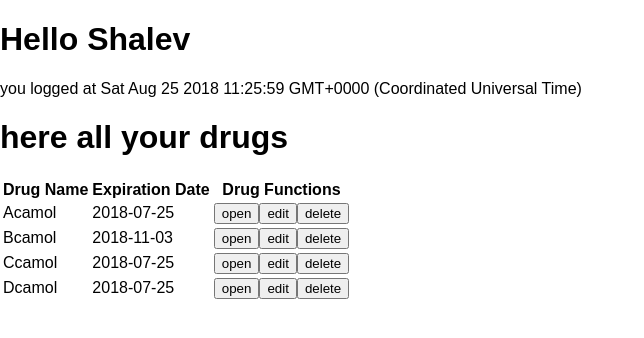
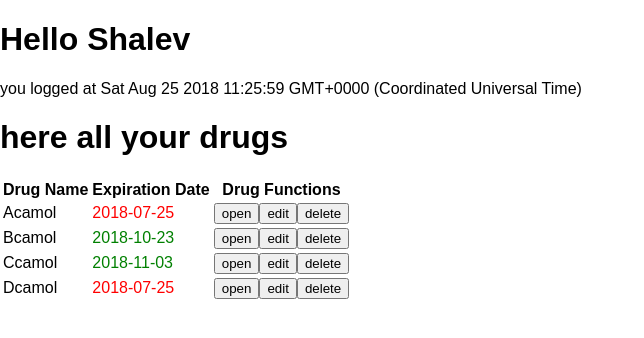
Before and after one commit to ShalevAbadi/PharmApp, a React (Create React App) app in the folder clientside/: page / in a window 1280 px wide. Shown: the top 338 px of the page, without its empty margins (0-644 px from the left). Built offline with nearby package versions, Linux system fonts and the light colour scheme.

Commit message:
added date colors

```diff
--- a/clientside/src/App.js
+++ b/clientside/src/App.js
@@ -7,7 +7,7 @@ class App extends Component {
     drugs: [
       { id: 0, name: 'Acamol', daysAfterOpened: 10 },
       { id: 1, name: 'Bcamol', daysAfterOpened: 6 },
-      { id: 2, name: 'Ccamol', daysAfterOpened: 180 },
+      { id: 2, name: 'Ccamol', daysAfterOpened: 0 },
       { id: 3, name: 'Dcamol', daysAfterOpened: Infinity },
       { id: 4, name: 'Ecamol', daysAfterOpened: 180 },
       { id: 5, name: 'Fcamol', daysAfterOpened: 180 },
@@ -15,8 +15,8 @@ class App extends Component {
     ],
     userDrugs: [
       { id: 0, userName: 'userTest', drugName: 'Acamol', expirationDate: new Date(), isOpened: false },
-      { id: 1, userName: 'userTest', drugName: 'Bcamol', expirationDate: new Date((new Date()).getTime() + (86400000 * 100)), isOpened: false },
-      { id: 2, userName: 'userTest', drugName: 'Ccamol', expirationDate: new Date(), isOpened: false },
+      { id: 1, userName: 'userTest', drugName: 'Bcamol', expirationDate: new Date((new Date()).getTime() + (86400000 * 90)), isOpened: false },
+      { id: 2, userName: 'userTest', drugName: 'Ccamol', expirationDate: new Date((new Date()).getTime() + (86400000 * 100)), isOpened: false },
       { id: 3, userName: 'userTest', drugName: 'Dcamol', expirationDate: new Date(), isOpened: false }
     ]
   }
--- a/clientside/src/userDrugView.comp.js
+++ b/clientside/src/userDrugView.comp.js
@@ -27,11 +27,19 @@ export class UserDrugView extends React.Component {
         this.props.drugDeleted(this.props.drug);
     }
 
+    checkExpired = () =>{
+        return (this.props.drug.expirationDate <= new Date())
+    }
+
+    pickStyleColor = () =>{
+        return {color: (this.checkExpired() ? 'red' : 'green')};
+    }
+
     render() {
         return (
             <tr>
                 <td> {this.props.drug.drugName}</td>
-                <td> {this.formatDate(this.props.drug.expirationDate)} </td>
+                <td style={this.pickStyleColor()}> {this.formatDate(this.props.drug.expirationDate)} </td>
                 <td>
                     {this.checkDateOpendOrButton()}
                     <button>edit</button>
```
